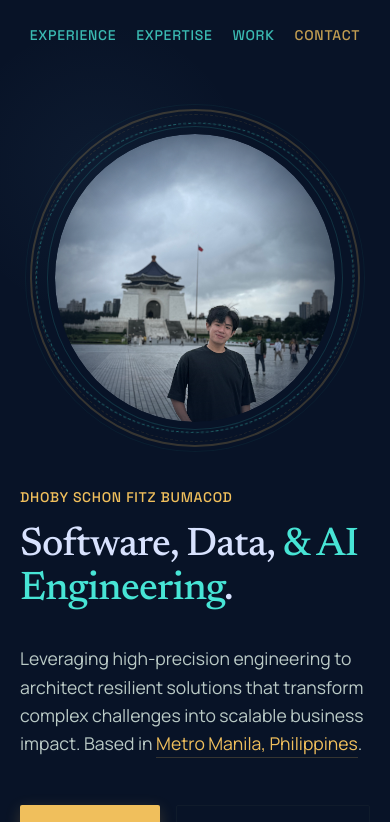
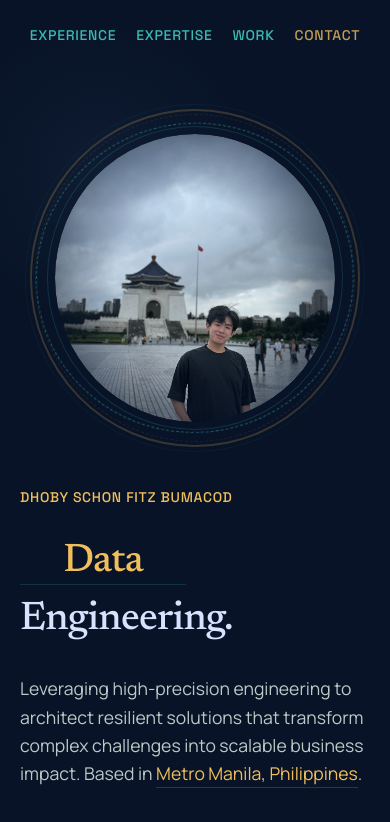
Before and after one commit to dbumacod06/antigravity-portfolio-website, a React (Vite) app: page / in a window 390 px wide. Shown: the top 822 px of the page. Built offline with nearby package versions, Linux system fonts and the light colour scheme.

Commit message:
Added new experience as a Senior Python Developer for IBM

```diff
--- a/src/components/Portfolio.jsx
+++ b/src/components/Portfolio.jsx
@@ -10,6 +10,12 @@ const Portfolio = () => {
   // Base64-encoded email strings to obfuscate from scrapers
   const encodedEmail = "ZHNmYnVtYWNvZDA2QGdtYWlsLmNvbQ==";
 
+  // Hextech Text Rotator States
+  const words = ["Software", "Data", "AI"];
+  const wordThemes = ["text-cyan", "text-gold", "text-cyan"];
+  const [wordIndex, setWordIndex] = useState(0);
+  const [isClosing, setIsClosing] = useState(false);
+
   React.useEffect(() => {
     // Decoding only in browser memory on component mount
     try {
@@ -17,6 +23,17 @@ const Portfolio = () => {
     } catch (e) {
       console.error("Link Decryption Error");
     }
+  }, []);
+
+  React.useEffect(() => {
+    const interval = setInterval(() => {
+      setIsClosing(true);
+      setTimeout(() => {
+        setWordIndex((prev) => (prev + 1) % words.length);
+        setIsClosing(false);
+      }, 400); // 400ms matches the door-close CSS transition duration
+    }, 3500);
+    return () => clearInterval(interval);
   }, []);
 
   const handleCopyEmail = () => {
@@ -44,9 +61,16 @@ const Portfolio = () => {
         <div className="magic-glow"></div>
         <div style={{ position: 'relative', zIndex: 10, display: 'flex', alignItems: 'center', justifyContent: 'space-between', flexWrap: 'wrap-reverse', gap: '4rem' }}>
           <div style={{ flex: '1 1 500px' }}>
-            <div className="label-text text-gold" style={{ marginBottom: '1rem' }}>Dhoby Schon Fitz Bumacod</div>
+            <div className="label-text text-gold" style={{ marginBottom: '2rem' }}>Dhoby Schon Fitz Bumacod</div>
             <h1 className="display-text" style={{ marginBottom: '2rem', maxWidth: '800px' }}>
-              Software, Data, <span className="text-cyan">& AI Engineering</span>.
+              <span className="hextech-rotator">
+                <span className="rotator-placeholder">Software</span>
+                <span className={`hextech-word ${wordThemes[wordIndex]}`}>{words[wordIndex]}</span>
+                <span className={`hextech-door top-door ${isClosing ? 'closed' : ''}`}></span>
+                <span className={`hextech-door bottom-door ${isClosing ? 'closed' : ''}`}></span>
+              </span>
+              <br className="hero-br" />
+              Engineering.
             </h1>
             <p className="header-paragraph" style={{ fontSize: '1.25rem', maxWidth: '600px', marginBottom: '3rem' }}>
               Leveraging high-precision engineering to architect resilient solutions that transform complex challenges into scalable business impact. Based in <span className="text-gold" style={{ borderBottom: '1px solid rgba(240, 191, 92, 0.2)', paddingBottom: '2px' }}>Metro Manila, Philippines</span>.
@@ -76,7 +100,7 @@ const Portfolio = () => {
           <div style={{ display: 'flex', flexDirection: 'column', gap: '3rem' }}>
             {PROFESSIONAL_HISTORY.map((job, index) => (
               <div key={index} className={job.variant === 'gold' ? 'history-item-gold' : 'history-item'} style={{ position: 'relative', paddingLeft: '2.5rem', borderLeft: `1px solid ${job.variant === 'gold' ? 'rgba(240, 191, 92, 0.4)' : 'var(--outline-variant)'}` }}>
-                <span className={`gem ${job.variant === 'gold' ? 'gem-gold' : ''}`} style={{ position: 'absolute', left: '-5px', top: '8px', margin: 0 }}></span>
+                <span className={`gem ${job.variant === 'gold' ? 'gem-gold' : ''}`} style={{ position: 'absolute', left: '-5px', top: '0px', margin: 0 }}></span>
                 <h3 className={`label-text text-${job.variant}`} style={{ marginBottom: '0.25rem', margin: 0 }}>{job.company}</h3>
                 <div style={{ fontSize: '1.25rem', fontFamily: 'var(--font-body)', fontWeight: 600 }}>{job.role} <span style={{ fontSize: '0.875rem', opacity: 0.6, fontWeight: 400, marginLeft: '1rem' }}>{job.duration}</span></div>
                 <ul style={{ marginTop: '1rem', paddingLeft: '1.25rem', color: 'var(--on-surface-variant)', display: 'flex', flexDirection: 'column', gap: '0.5rem' }}>
--- a/src/constants/history.js
+++ b/src/constants/history.js
@@ -1,9 +1,19 @@
 export const PROFESSIONAL_HISTORY = [
+  {
+    company: "IBM",
+    role: "Senior Python Developer",
+    duration: "March 2026 - Present",
+    variant: "gold",
+    highlightBullets: [
+      "Accelerated delivery and processing efficiency by engineering custom-view, web-based dashboards utilizing AI and spec-driven development methodologies.",
+      "Enhanced team engineering velocity by standardizing and creating reusable AI agent skills, enabling agentic page creation, dashboard updates, and validated Git workflow integration."
+    ]
+  },
   {
     company: "Arch Global Services",
     role: "Software Engineer",
     duration: "April 2025 - March 2026",
-    variant: "gold",
+    variant: "cyan",
     highlightBullets: [
       "Architected and migrated API telemetry to Azure Application Insights, replacing legacy database logging to reduce API latency.",
       "Streamlined multi-project workflows using Event-driven Snowflake architecture."
--- a/src/index.css
+++ b/src/index.css
@@ -325,6 +325,7 @@ h1.display-text {
     display: none;
   }
 }
+
 /* Navigation Container */
 .nav-container {
   display: flex;
@@ -622,20 +623,39 @@ p {
   border-color: rgba(71, 228, 213, 0.3);
   border-width: 1px;
 }
+
 @media (max-width: 600px) {
   .hero-image-wrapper {
     max-width: 280px;
     margin: 0 auto;
   }
 
-  .ring-1 { top: -8px; left: -8px; right: -8px; bottom: -8px; }
-  .ring-2 { top: -20px; left: -20px; right: -20px; bottom: -20px; }
-  .ring-3 { top: -30px; left: -30px; right: -30px; bottom: -30px; }
+  .ring-1 {
+    top: -8px;
+    left: -8px;
+    right: -8px;
+    bottom: -8px;
+  }
+
+  .ring-2 {
+    top: -20px;
+    left: -20px;
+    right: -20px;
+    bottom: -20px;
+  }
+
+  .ring-3 {
+    top: -30px;
+    left: -30px;
+    right: -30px;
+    bottom: -30px;
+  }
 
   .header-paragraph {
     font-size: 1.1rem !important;
   }
 }
+
 .hero-image {
   width: 100%;
   height: 100%;
@@ -771,9 +791,17 @@ p {
 
 /* --- High-Tech "Conductive Flow" Contact Chip --- */
 @keyframes border-flow {
-  0% { background-position: 0% 50%; }
-  50% { background-position: 100% 50%; }
-  100% { background-position: 0% 50%; }
+  0% {
+    background-position: 0% 50%;
+  }
+
+  50% {
+    background-position: 100% 50%;
+  }
+
+  100% {
+    background-position: 0% 50%;
+  }
 }
 
 .contact-chip-portal {
@@ -827,7 +855,8 @@ p {
 
 .contact-chip-portal .gem-feedback {
   position: absolute;
-  inset: -2px; /* Pull slightly outside the border */
+  inset: -2px;
+  /* Pull slightly outside the border */
   offset-path: border-box;
   offset-anchor: center;
   width: 6px;
@@ -843,8 +872,13 @@ p {
 }
 
 @keyframes gem-patrol {
-  from { offset-distance: 0%; }
-  to { offset-distance: 100%; }
+  from {
+    offset-distance: 0%;
+  }
+
+  to {
+    offset-distance: 100%;
+  }
 }
 
 .contact-chip-portal:hover .gem-feedback {
@@ -858,3 +892,122 @@ p {
   box-shadow: 0 0 20px var(--primary);
   animation-duration: 2s;
 }
+
+/* --- Hextech Text Rotator & Closing Door Animation --- */
+.hextech-rotator {
+  position: relative;
+  display: inline-block;
+  vertical-align: baseline;
+  overflow: hidden;
+  padding: 0 0.3em;
+  /* Scaled proportionally with font-size */
+  margin-right: 0.25em;
+  /* Scaled proportionally with font-size */
+  border-bottom: 2px solid rgba(71, 228, 213, 0.15);
+}
+
+.rotator-placeholder {
+  visibility: hidden;
+  display: inline-block;
+}
+
+.hextech-word {
+  position: absolute;
+  left: 50%;
+  top: 50%;
+  transform: translate(-50%, -50%);
+  width: 100%;
+  text-align: center;
+  white-space: nowrap;
+  display: inline-block;
+  transition: color 0.4s ease;
+}
+
+.hextech-door {
+  position: absolute;
+  left: 0;
+  width: 100%;
+  height: 50%;
+  background-color: #081327;
+  /* Matches --background */
+  z-index: 10;
+  transition: transform 0.4s cubic-bezier(0.77, 0, 0.175, 1);
+  pointer-events: none;
+}
+
+.hextech-door.top-door {
+  top: 0;
+  transform: translateY(calc(-100% - 3px));
+  border-bottom: 2px solid var(--primary);
+  border-left: 2px solid var(--primary);
+  border-right: 2px solid var(--primary);
+}
+
+.hextech-door.bottom-door {
+  bottom: 0;
+  transform: translateY(calc(100% + 3px));
+  border-top: 2px solid var(--primary);
+  border-left: 2px solid var(--primary);
+  border-right: 2px solid var(--primary);
+}
+
+/* Closed state */
+.hextech-door.top-door.closed {
+  transform: translateY(0);
+}
+
+.hextech-door.bottom-door.closed {
+  transform: translateY(0);
+}
+
+/* Luminous center gold filament when the doors lock */
+.hextech-door::after {
+  content: '';
+  position: absolute;
+  left: 10%;
+  right: 10%;
+  height: 2px;
+  background-color: var(--secondary);
+  box-shadow: 0 0 10px var(--secondary), 0 0 20px var(--secondary);
+  opacity: 0;
+  transition: opacity 0.2s ease;
+}
+
+.hextech-door.top-door::after {
+  bottom: 0;
+}
+
+.hextech-door.bottom-door::after {
+  top: 0;
+}
+
+/* Make gold filament visible when doors are closed */
+.hextech-door.closed::after {
+  opacity: 1;
+}
+
+/* Responsive adjustments for mobile and tablet viewports */
+@media (max-width: 900px) {
+  .hextech-rotator {
+    padding: 0 0.2em; /* Tighter padding for narrow screens */
+    margin-right: 0.2em;
+    border-bottom-width: 1px;
+  }
+  .hextech-door.top-door {
+    border-bottom-width: 1px;
+    border-left-width: 1px;
+    border-right-width: 1px;
+  }
+  .hextech-door.bottom-door {
+    border-top-width: 1px;
+    border-left-width: 1px;
+    border-right-width: 1px;
+  }
+  .hextech-door::after {
+    height: 1px;
+  }
+}
+
+.hero-br {
+  display: block;
+}
```
Lines whose indentation alone changed are shown as unchanged.
